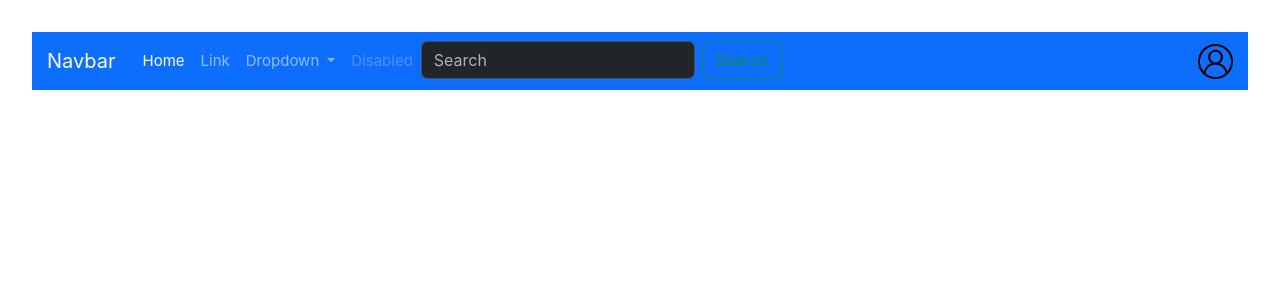
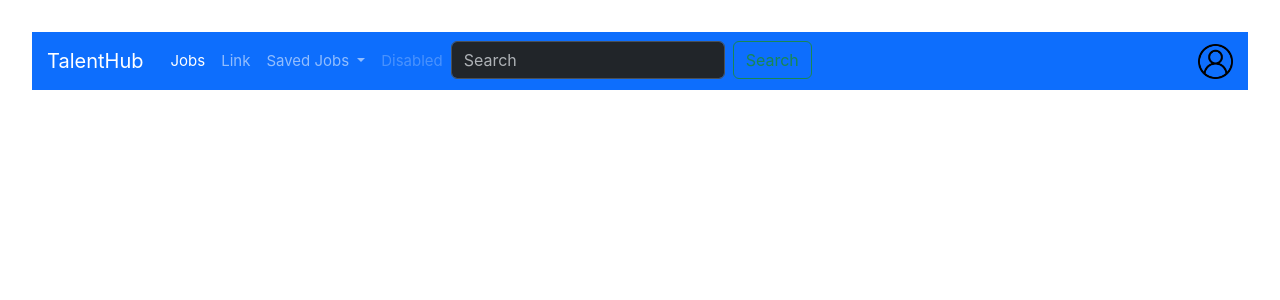
Before and after one commit to henryswain/informatics-capstone-project, a Vue app: page / in a window 1280 px wide. Shown: the top 300 px of the page. Built offline with nearby package versions, Linux system fonts and the light colour scheme; the HTML template or start-up script is replaced by a standard one.

Commit message:
modified navbar

```diff
--- a/src/App.vue
+++ b/src/App.vue
@@ -5,21 +5,21 @@
   <div>
     <nav class="navbar navbar-expand-lg bg-primary" data-bs-theme="dark">
       <div class="container-fluid">
-        <a class="navbar-brand" href="#">Navbar</a>
+        <a class="navbar-brand" href="#">TalentHub</a>
         <button class="navbar-toggler" type="button" data-bs-toggle="collapse" data-bs-target="#navbarSupportedContent" aria-controls="navbarSupportedContent" aria-expanded="false" aria-label="Toggle navigation">
           <span class="navbar-toggler-icon"></span>
         </button>
         <div class="collapse navbar-collapse" id="navbarSupportedContent">
           <ul class="navbar-nav me-auto mb-2 mb-lg-0">
             <li class="nav-item">
-              <a class="nav-link active" aria-current="page" href="#">Home</a>
+              <a class="nav-link active" aria-current="page" href="#">Jobs</a>
             </li>
             <li class="nav-item">
               <a class="nav-link" href="#">Link</a>
             </li>
             <li class="nav-item dropdown">
               <a class="nav-link dropdown-toggle" href="#" role="button" data-bs-toggle="dropdown" aria-expanded="false">
-                Dropdown
+                Saved Jobs
               </a>
               <ul class="dropdown-menu">
                 <li><a class="dropdown-item" href="#">Action</a></li>
```
